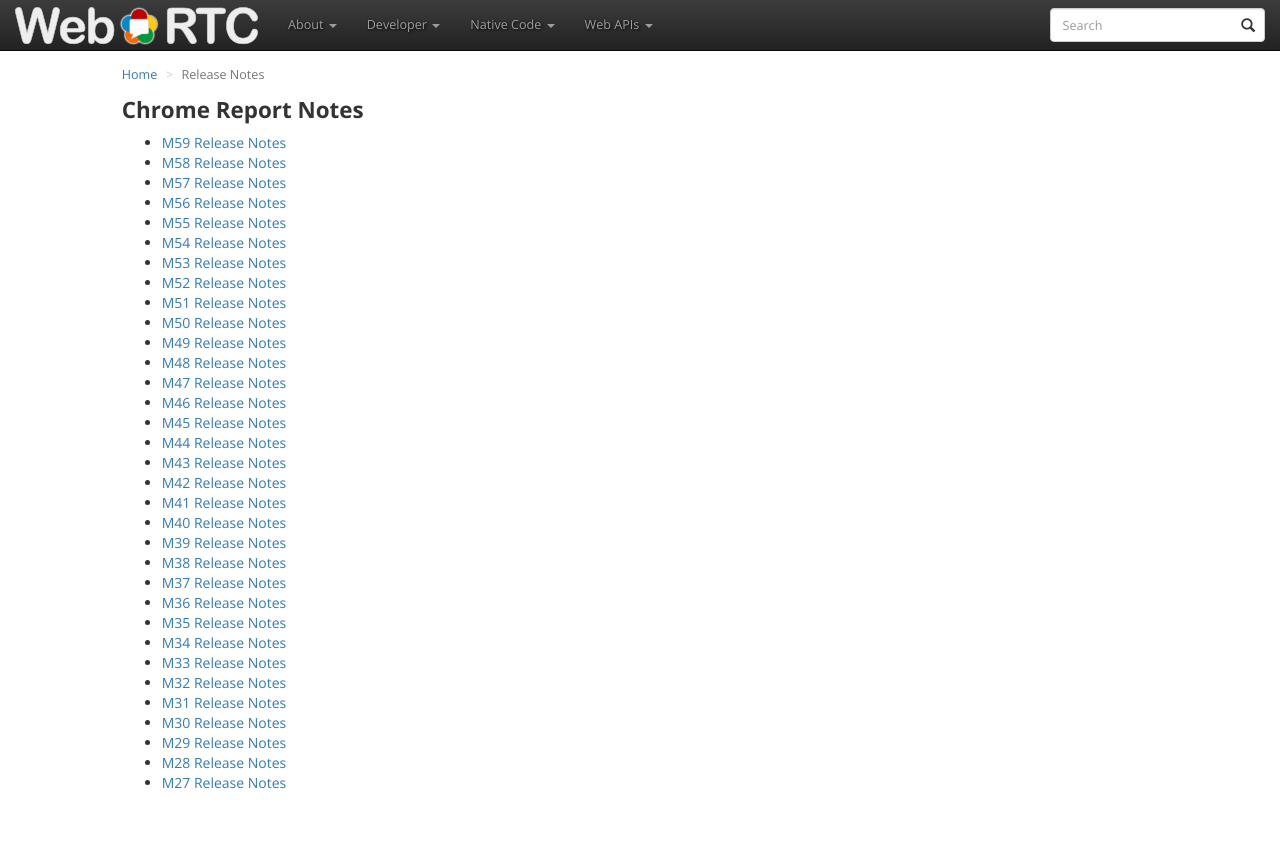
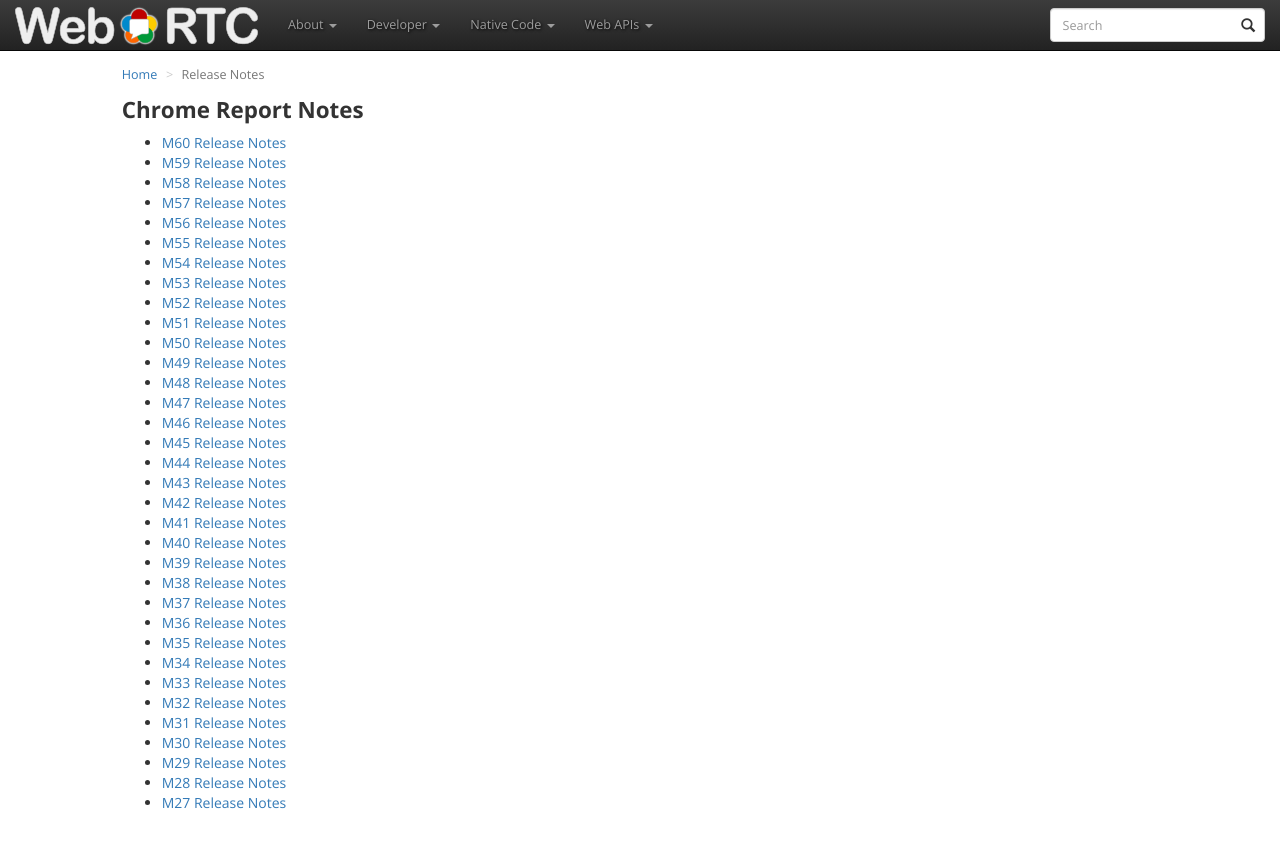
Before and after one commit to webrtc/webrtc-org, a Jekyll site: the page built from release-notes/index.md, in a window 1280 px wide and 900 px high. Shown: the top 848 px of the window. Built offline with Jekyll 4.4.1, drawn with Linux system fonts in a browser that asks for light colours; nearby versions of some CDN libraries.

Commit message:
Update index.md
Added link to the M60 relnotes.

```diff
--- a/release-notes/index.md
+++ b/release-notes/index.md
@@ -4,6 +4,8 @@ title: Chrome Report Notes
 permalink: /release-notes/
 crumb: Release Notes
 ---
+
+  * [M60 Release Notes](https://groups.google.com/d/msg/discuss-webrtc/iw3c5xYXOUw/WF5QxRReBgAJ)
   * [M59 Release Notes](https://groups.google.com/d/msg/discuss-webrtc/ogPObezLpHw/hwVgcW57BgAJ)
   * [M58 Release Notes](https://groups.google.com/d/msg/discuss-webrtc/13BE3fbHcLU/bQJWNBihBgAJ)
   * [M57 Release Notes](https://groups.google.com/d/msg/discuss-webrtc/xXjeKbW_JYI/LIXzVrKWCwAJ)
```
